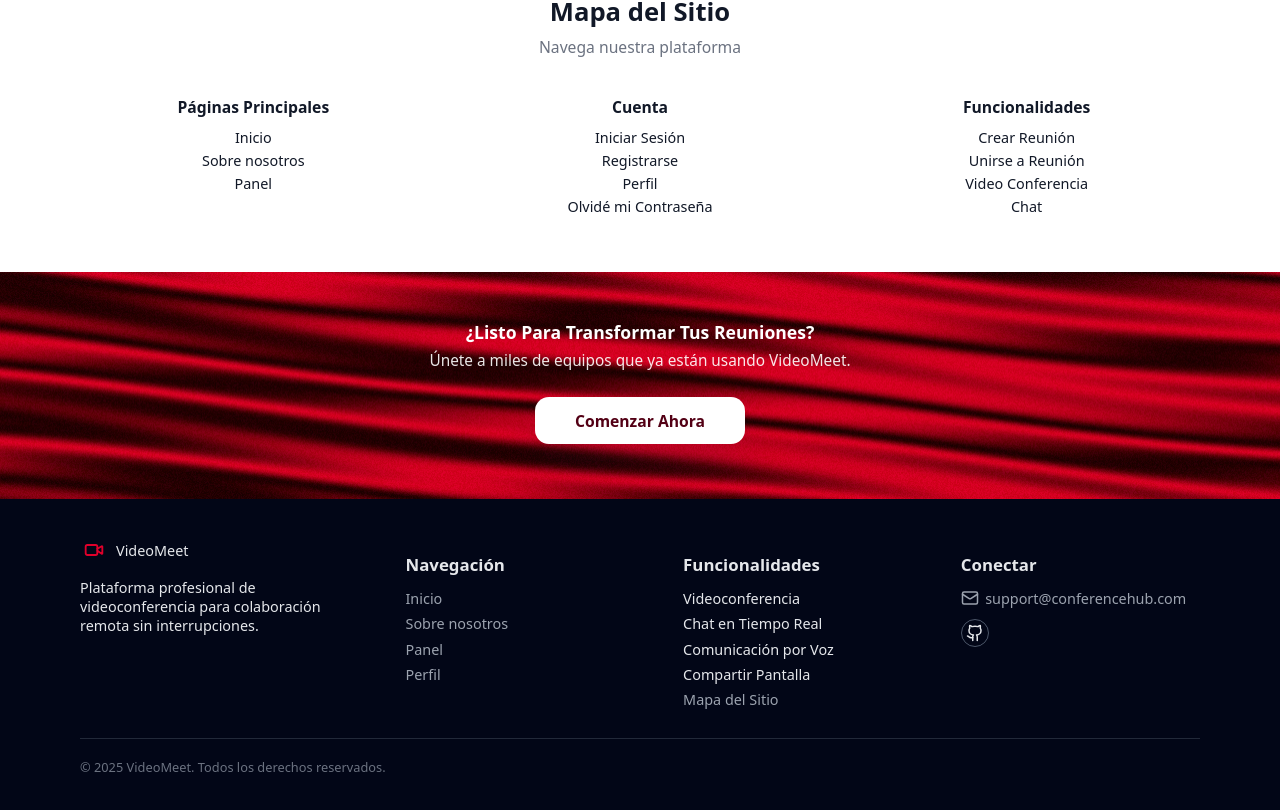
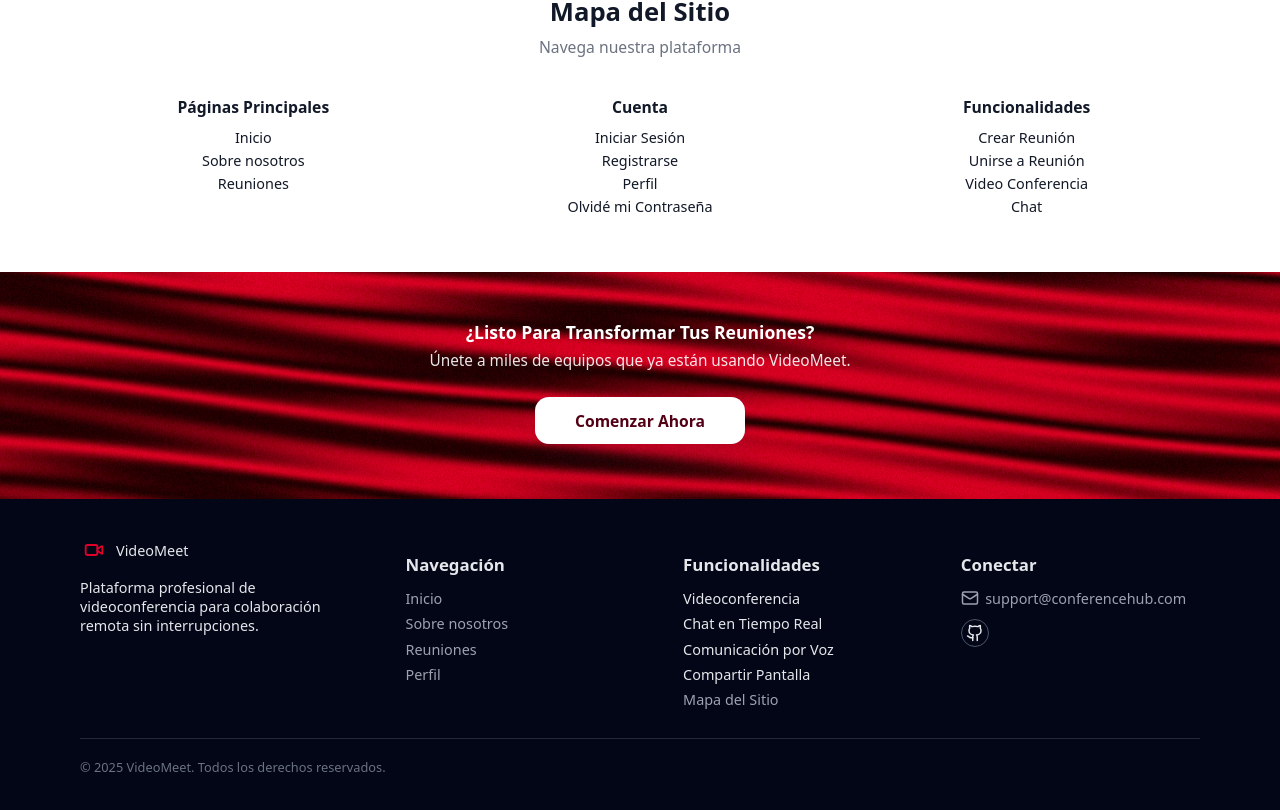
Before and after one commit to NorbeyRuales/Plataforma-de-video-conferencias, a React (Vite) app: page / in a window 1280 px wide. Shown: the part 1261-2071 px from the top of the page. Built offline with nearby package versions, Linux system fonts and the light colour scheme; no server answers.

Commit message:
cambio de la etiqueta panel a Reuniones

```diff
--- a/src/components/layout/AppFooter.tsx
+++ b/src/components/layout/AppFooter.tsx
@@ -45,7 +45,7 @@ export function AppFooter(): JSX.Element {
               </li>
               <li>
                 <Link className="footer-link" to="/meetings/new">
-                  Panel
+                  Reuniones
                 </Link>
               </li>
               <li>
--- a/src/components/layout/AppHeader.tsx
+++ b/src/components/layout/AppHeader.tsx
@@ -85,7 +85,7 @@ export function AppHeader({ isAuthenticated, onLogout }: AppHeaderProps): JSX.El
                 to="/meetings/new"
                 className={({ isActive }) => navLinkClass(isActive)}
               >
-                <span>Panel</span>
+                <span>Reuniones</span>
               </NavLink>
 
               <NavLink
--- a/src/pages/HomePage/HomePage.tsx
+++ b/src/pages/HomePage/HomePage.tsx
@@ -169,9 +169,9 @@ export function HomePage({ isAuthenticated = false }: HomePageProps): JSX.Elemen
                 <li>
                   <Link to="/about">Sobre nosotros</Link>
                 </li>
-                {/* TODO: Replace this with a real /panel route in a future sprint */}
+                {/* TODO: Replace this with a real /meetings route in a future sprint */}
                 <li>
-                  <Link to="/meetings/new">Panel</Link>
+                  <Link to="/meetings/new">Reuniones</Link>
                 </li>
               </ul>
             </div>
--- a/src/pages/SitemapPage/SitemapPage.scss
+++ b/src/pages/SitemapPage/SitemapPage.scss
@@ -53,7 +53,7 @@
     text-decoration: underline;
 }
 
-/* Variant for items that are NOT real links aún (Panel, Unirse, etc.) */
+/* Variant for items that are NOT real links aún (Reuniones, Unirse, etc.) */
 .sitemap-link--plain {
     cursor: default;
 }
--- a/src/pages/SitemapPage/SitemapPage.tsx
+++ b/src/pages/SitemapPage/SitemapPage.tsx
@@ -49,9 +49,9 @@ export function SitemapPage(): JSX.Element {
                   — Historia y objetivos del proyecto VideoMeet.
                 </li>
                 <li>
-                  {/* Panel aún no es una ruta real; queda como texto descriptivo */}
+                  {/* Reuniones aún no es una ruta real; queda como texto descriptivo */}
                   <span className="sitemap-link sitemap-link--plain">
-                    Panel
+                    Reuniones
                   </span>{' '}
                   — Vista de reuniones (se conectará en sprints posteriores).
                 </li>
```
